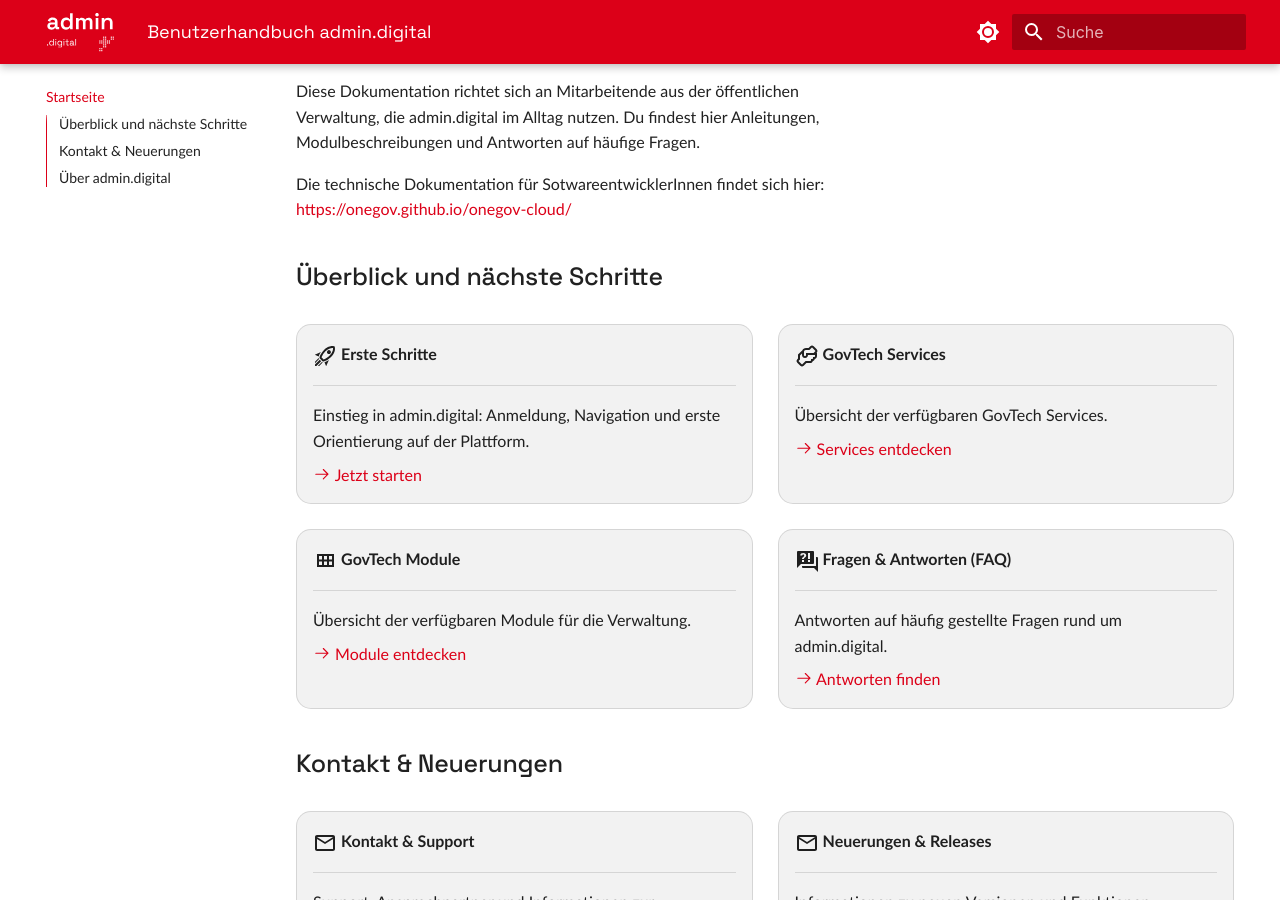
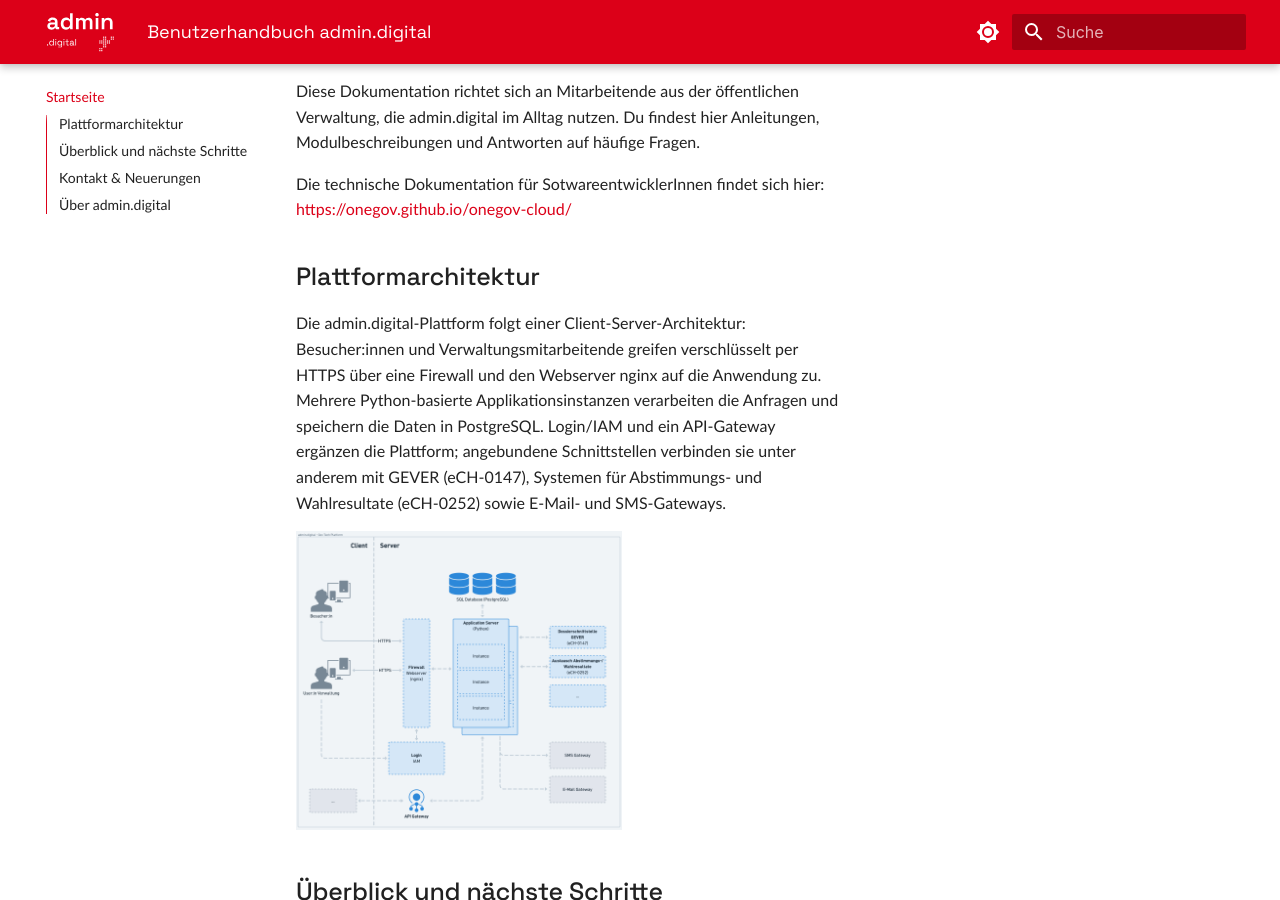
Before and after one commit to seantis/docs-admin-digital, an MkDocs documentation site: the page built from content/index.md, in a window 1280 px wide and 900 px high, scrolled down 342 px. Built offline with MkDocs 1.6.1 and Material for MkDocs 9.7.7, drawn with Linux system fonts in a browser that asks for light colours.

Commit message:
Plattformarchitektur dokumentieren
Architekturbeschreibung und schematische Darstellung der angebundenen Komponenten ergänzen.

```diff
--- a/content/index.md
+++ b/content/index.md
@@ -14,6 +14,12 @@
 Diese Dokumentation richtet sich an Mitarbeitende aus der öffentlichen Verwaltung, die admin.digital im Alltag nutzen. Du findest hier Anleitungen, Modulbeschreibungen und Antworten auf häufige Fragen.
 
 Die technische Dokumentation für SotwareentwicklerInnen findet sich hier: [https://onegov.github.io/onegov-cloud/](https://onegov.github.io/onegov-cloud/)
+
+## Plattformarchitektur
+
+Die admin.digital-Plattform folgt einer Client-Server-Architektur: Besucher:innen und Verwaltungsmitarbeitende greifen verschlüsselt per HTTPS über eine Firewall und den Webserver nginx auf die Anwendung zu. Mehrere Python-basierte Applikationsinstanzen verarbeiten die Anfragen und speichern die Daten in PostgreSQL. Login/IAM und ein API-Gateway ergänzen die Plattform; angebundene Schnittstellen verbinden sie unter anderem mit GEVER (eCH-0147), Systemen für Abstimmungs- und Wahlresultate (eCH-0252) sowie E-Mail- und SMS-Gateways.
+
+![Schematische Plattformarchitektur von admin.digital](img/admin-digital-architecture.png){ width="60%" }
 
 ## Überblick und nächste Schritte
 
```
Also changed, not shown: content/img/admin-digital-architecture.png (added).
